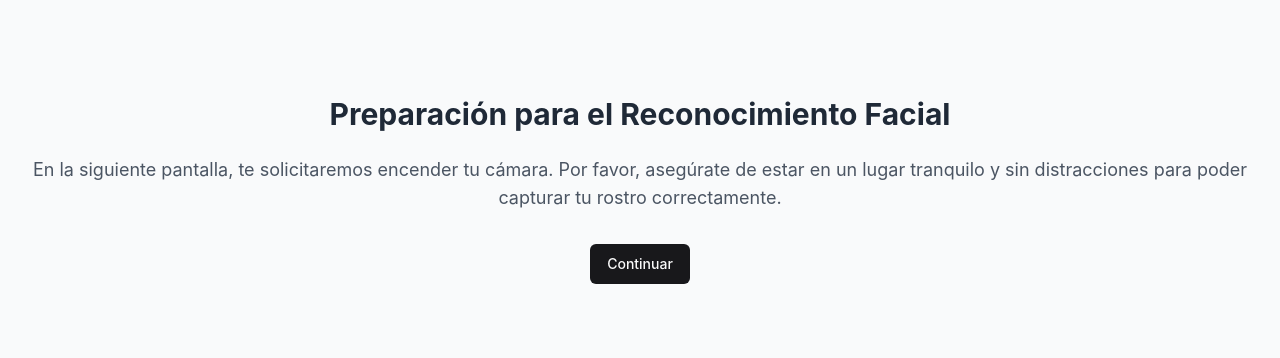
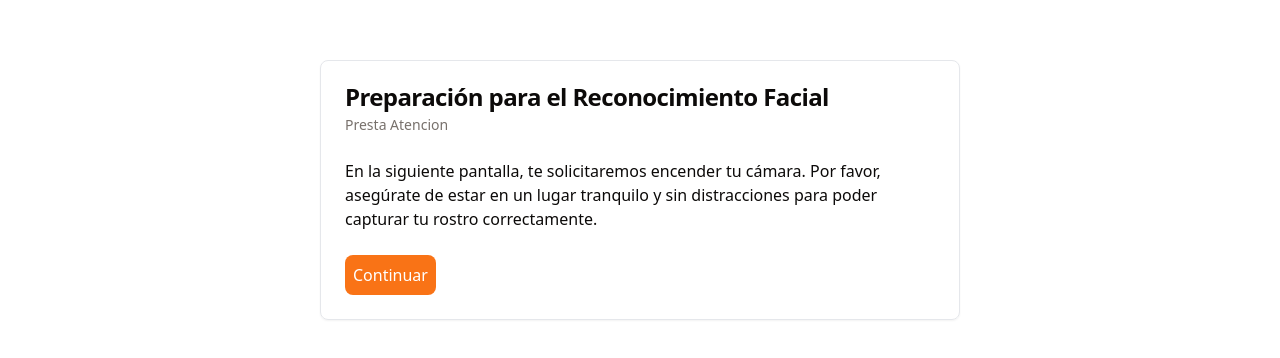
Before and after one commit to tobias-tj/UniversidadFront, a React (Vite) app: page / in a window 1280 px wide. Shown: the part 210-568 px from the top of the page. Built offline with nearby package versions, Linux system fonts and the light colour scheme; no server answers.

Commit message:
Se agrega ajustes de pantalla del PreparationScreen

```diff
--- a/package.json
+++ b/package.json
@@ -14,6 +14,7 @@
     "axios": "^1.7.7",
     "class-variance-authority": "^0.7.0",
     "clsx": "^2.1.1",
+    "framer-motion": "^11.11.1",
     "lucide-react": "^0.447.0",
     "react": "^18.3.1",
     "react-dom": "^18.3.1",
--- a/src/adapters/components/PreparationScreen.tsx
+++ b/src/adapters/components/PreparationScreen.tsx
@@ -1,59 +1,61 @@
 import React, { useState, useEffect } from "react";
-import { useNavigate, useSearchParams } from "react-router-dom";
+import { useNavigate } from "react-router-dom";
 import { initializefaceapi } from "../../usecases/students/faceRecognition";
-import axios from "axios";
-import { Button } from "@/components/ui/button";
+import { motion } from "framer-motion";
+import {
+  Card,
+  CardContent,
+  CardDescription,
+  CardFooter,
+  CardHeader,
+  CardTitle,
+} from "@/components/ui/card";
 
 const PreparationScreen: React.FC = () => {
   const navigate = useNavigate();
   const [modelsLoaded, setModelsLoaded] = useState<boolean>(false); // Tipado de estado booleano
-  const [searchParams] = useSearchParams();
-
-  // Obtén el nombre del estudiante y la URL del formulario desde los parámetros de la URL
-  const studentName = searchParams.get("studentName") || "Nombre no disponible";
-  const formUrl = searchParams.get("formUrl") || "URL no disponible";
 
   useEffect(() => {
     const loadModels = async () => {
       await initializefaceapi();
       setModelsLoaded(true);
-      console.log(studentName);
-      console.log(formUrl);
-      // Realiza el POST al backend una vez que los modelos se han cargado
-      try {
-        await axios.post("http://localhost:3000/api/saveFormUrl", {
-          name: studentName,
-          //cedula
-          formUrl,
-        });
-        console.log("Datos enviados al backend correctamente");
-      } catch (error) {
-        console.error("Error al enviar los datos al backend:", error);
-      }
     };
     loadModels();
-  }, [studentName, formUrl]);
+  }, []);
 
   const handleContinue = () => {
     if (modelsLoaded) {
-      navigate("/capture-face", { state: { studentName: studentName } }); // Navega a la pantalla de captura facial
+      navigate("/capture-face", { state: {} }); // Navega a la pantalla de captura facial
     }
   };
 
   return (
-    <div className="flex flex-col items-center justify-center h-screen p-6 bg-gray-50">
-      <h1 className="mb-6 text-3xl font-bold text-gray-800">
-        Preparación para el Reconocimiento Facial
-      </h1>
-      <p className="mb-8 text-lg text-center text-gray-600">
-        En la siguiente pantalla, te solicitaremos encender tu cámara. Por
-        favor, asegúrate de estar en un lugar tranquilo y sin distracciones para
-        poder capturar tu rostro correctamente.
-      </p>
-      {/* Aca cargamos un boton de nuestra libreria que Shadcn que es la que vamos a utilizar en nuestro UIX */}
-      <Button onClick={handleContinue} disabled={!modelsLoaded}>
-        {modelsLoaded ? "Continuar" : "Cargando modelos..."}
-      </Button>
+    <div className="flex items-center justify-center min-h-screen">
+      <Card className="w-[50%] bg-transparent">
+        <CardHeader>
+          <CardTitle>Preparación para el Reconocimiento Facial</CardTitle>
+          <CardDescription>Presta Atencion</CardDescription>
+        </CardHeader>
+        <CardContent>
+          <p>
+            En la siguiente pantalla, te solicitaremos encender tu cámara. Por
+            favor, asegúrate de estar en un lugar tranquilo y sin distracciones
+            para poder capturar tu rostro correctamente.
+          </p>
+        </CardContent>
+        <CardFooter>
+          {/* Aca cargamos un boton de nuestra libreria que Shadcn que es la que vamos a utilizar en nuestro UIX */}
+          <motion.button
+            whileHover={{ scale: 1.1 }}
+            whileTap={{ scale: 0.9 }}
+            onClick={handleContinue}
+            disabled={!modelsLoaded}
+            className="p-2 text-white rounded-lg bg-primary"
+          >
+            {modelsLoaded ? "Continuar" : "Cargando modelos..."}
+          </motion.button>
+        </CardFooter>
+      </Card>
     </div>
   );
 };
--- /dev/null
+++ b/src/components/ui/card.tsx
@@ -0,0 +1,79 @@
+import * as React from "react"
+
+import { cn } from "@/lib/utils"
+
+const Card = React.forwardRef<
+  HTMLDivElement,
+  React.HTMLAttributes<HTMLDivElement>
+>(({ className, ...props }, ref) => (
+  <div
+    ref={ref}
+    className={cn(
+      "rounded-lg border bg-card text-card-foreground shadow-sm",
+      className
+    )}
+    {...props}
+  />
+))
+Card.displayName = "Card"
+
+const CardHeader = React.forwardRef<
+  HTMLDivElement,
+  React.HTMLAttributes<HTMLDivElement>
+>(({ className, ...props }, ref) => (
+  <div
+    ref={ref}
+    className={cn("flex flex-col space-y-1.5 p-6", className)}
+    {...props}
+  />
+))
+CardHeader.displayName = "CardHeader"
+
+const CardTitle = React.forwardRef<
+  HTMLParagraphElement,
+  React.HTMLAttributes<HTMLHeadingElement>
+>(({ className, ...props }, ref) => (
+  <h3
+    ref={ref}
+    className={cn(
+      "text-2xl font-semibold leading-none tracking-tight",
+      className
+    )}
+    {...props}
+  />
+))
+CardTitle.displayName = "CardTitle"
+
+const CardDescription = React.forwardRef<
+  HTMLParagraphElement,
+  React.HTMLAttributes<HTMLParagraphElement>
+>(({ className, ...props }, ref) => (
+  <p
+    ref={ref}
+    className={cn("text-sm text-muted-foreground", className)}
+    {...props}
+  />
+))
+CardDescription.displayName = "CardDescription"
+
+const CardContent = React.forwardRef<
+  HTMLDivElement,
+  React.HTMLAttributes<HTMLDivElement>
+>(({ className, ...props }, ref) => (
+  <div ref={ref} className={cn("p-6 pt-0", className)} {...props} />
+))
+CardContent.displayName = "CardContent"
+
+const CardFooter = React.forwardRef<
+  HTMLDivElement,
+  React.HTMLAttributes<HTMLDivElement>
+>(({ className, ...props }, ref) => (
+  <div
+    ref={ref}
+    className={cn("flex items-center p-6 pt-0", className)}
+    {...props}
+  />
+))
+CardFooter.displayName = "CardFooter"
+
+export { Card, CardHeader, CardFooter, CardTitle, CardDescription, CardContent }
--- a/src/index.css
+++ b/src/index.css
@@ -2,123 +2,55 @@
 @tailwind components;
 @tailwind utilities;
 
-:root {
-  font-family: Inter, system-ui, Avenir, Helvetica, Arial, sans-serif;
-  line-height: 1.5;
-  font-weight: 400;
-
-  color-scheme: light dark;
-  color: rgba(255, 255, 255, 0.87);
-  background-color: #242424;
-
-  font-synthesis: none;
-  text-rendering: optimizeLegibility;
-  -webkit-font-smoothing: antialiased;
-  -moz-osx-font-smoothing: grayscale;
-}
-
-a {
-  font-weight: 500;
-  color: #646cff;
-  text-decoration: inherit;
-}
-a:hover {
-  color: #535bf2;
-}
-
-body {
-  margin: 0;
-  display: flex;
-  place-items: center;
-  min-width: 320px;
-  min-height: 100vh;
-}
-
-h1 {
-  font-size: 3.2em;
-  line-height: 1.1;
-}
-
-button {
-  border-radius: 8px;
-  border: 1px solid transparent;
-  padding: 0.6em 1.2em;
-  font-size: 1em;
-  font-weight: 500;
-  font-family: inherit;
-  background-color: #1a1a1a;
-  cursor: pointer;
-  transition: border-color 0.25s;
-}
-button:hover {
-  border-color: #646cff;
-}
-button:focus,
-button:focus-visible {
-  outline: 4px auto -webkit-focus-ring-color;
-}
-
-@media (prefers-color-scheme: light) {
-  :root {
-    color: #213547;
-    background-color: #ffffff;
-  }
-  a:hover {
-    color: #747bff;
-  }
-  button {
-    background-color: #f9f9f9;
-  }
-}
-
 @layer base {
   :root {
     --background: 0 0% 100%;
-    --foreground: 240 10% 3.9%;
+    --foreground: 20 14.3% 4.1%;
     --card: 0 0% 100%;
-    --card-foreground: 240 10% 3.9%;
+    --card-foreground: 20 14.3% 4.1%;
     --popover: 0 0% 100%;
-    --popover-foreground: 240 10% 3.9%;
-    --primary: 240 5.9% 10%;
-    --primary-foreground: 0 0% 98%;
-    --secondary: 240 4.8% 95.9%;
-    --secondary-foreground: 240 5.9% 10%;
-    --muted: 240 4.8% 95.9%;
-    --muted-foreground: 240 3.8% 46.1%;
-    --accent: 240 4.8% 95.9%;
-    --accent-foreground: 240 5.9% 10%;
+    --popover-foreground: 20 14.3% 4.1%;
+    --primary: 24.6 95% 53.1%;
+    --primary-foreground: 60 9.1% 97.8%;
+    --secondary: 60 4.8% 95.9%;
+    --secondary-foreground: 24 9.8% 10%;
+    --muted: 60 4.8% 95.9%;
+    --muted-foreground: 25 5.3% 44.7%;
+    --accent: 60 4.8% 95.9%;
+    --accent-foreground: 24 9.8% 10%;
     --destructive: 0 84.2% 60.2%;
-    --destructive-foreground: 0 0% 98%;
-    --border: 240 5.9% 90%;
-    --input: 240 5.9% 90%;
-    --ring: 240 10% 3.9%;
+    --destructive-foreground: 60 9.1% 97.8%;
+    --border: 20 5.9% 90%;
+    --input: 20 5.9% 90%;
+    --ring: 24.6 95% 53.1%;
+    --radius: 0.5rem;
     --chart-1: 12 76% 61%;
     --chart-2: 173 58% 39%;
     --chart-3: 197 37% 24%;
     --chart-4: 43 74% 66%;
     --chart-5: 27 87% 67%;
-    --radius: 0.5rem;
   }
+
   .dark {
-    --background: 240 10% 3.9%;
-    --foreground: 0 0% 98%;
-    --card: 240 10% 3.9%;
-    --card-foreground: 0 0% 98%;
-    --popover: 240 10% 3.9%;
-    --popover-foreground: 0 0% 98%;
-    --primary: 0 0% 98%;
-    --primary-foreground: 240 5.9% 10%;
-    --secondary: 240 3.7% 15.9%;
-    --secondary-foreground: 0 0% 98%;
-    --muted: 240 3.7% 15.9%;
-    --muted-foreground: 240 5% 64.9%;
-    --accent: 240 3.7% 15.9%;
-    --accent-foreground: 0 0% 98%;
-    --destructive: 0 62.8% 30.6%;
-    --destructive-foreground: 0 0% 98%;
-    --border: 240 3.7% 15.9%;
-    --input: 240 3.7% 15.9%;
-    --ring: 240 4.9% 83.9%;
+    --background: 20 14.3% 4.1%;
+    --foreground: 60 9.1% 97.8%;
+    --card: 20 14.3% 4.1%;
+    --card-foreground: 60 9.1% 97.8%;
+    --popover: 20 14.3% 4.1%;
+    --popover-foreground: 60 9.1% 97.8%;
+    --primary: 20.5 90.2% 48.2%;
+    --primary-foreground: 60 9.1% 97.8%;
+    --secondary: 12 6.5% 15.1%;
+    --secondary-foreground: 60 9.1% 97.8%;
+    --muted: 12 6.5% 15.1%;
+    --muted-foreground: 24 5.4% 63.9%;
+    --accent: 12 6.5% 15.1%;
+    --accent-foreground: 60 9.1% 97.8%;
+    --destructive: 0 72.2% 50.6%;
+    --destructive-foreground: 60 9.1% 97.8%;
+    --border: 12 6.5% 15.1%;
+    --input: 12 6.5% 15.1%;
+    --ring: 20.5 90.2% 48.2%;
     --chart-1: 220 70% 50%;
     --chart-2: 160 60% 45%;
     --chart-3: 30 80% 55%;
@@ -126,12 +58,3 @@ button:focus-visible {
     --chart-5: 340 75% 55%;
   }
 }
-
-@layer base {
-  * {
-    @apply border-border;
-  }
-  body {
-    @apply bg-background text-foreground;
-  }
-}
```
Also changed, not shown: 1 other file (tests, documents, lock files or other folders).
